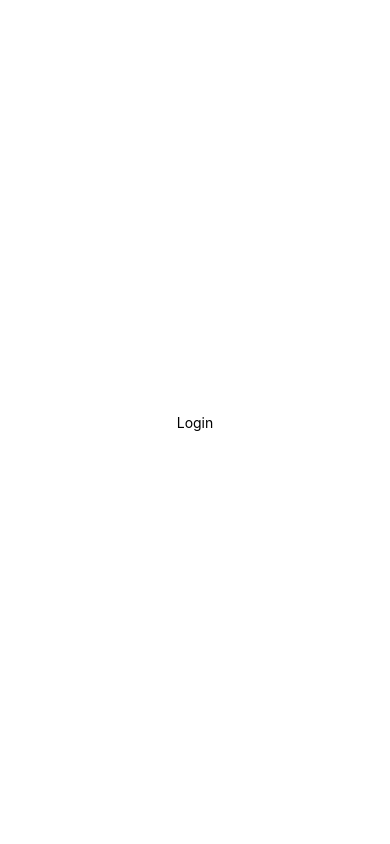
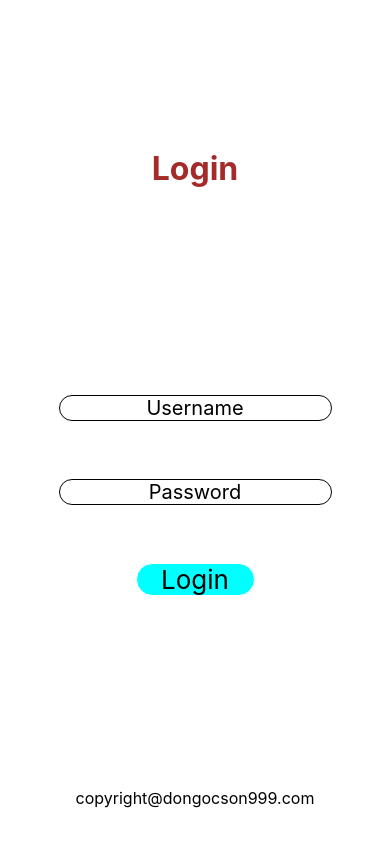
Before and after one commit to dongocson999/ProjectSharedGits, a React Native app in the folder DemoApp/: screen / in a window 390 px wide. Built offline with nearby package versions, Linux system fonts and the light colour scheme.

Commit message:
Edit LoginScreen

```diff
--- a/DemoApp/components/loginScreen.js
+++ b/DemoApp/components/loginScreen.js
@@ -1,13 +1,96 @@
-import React from 'react'
-import {View, Text} from 'react-native'
+import React, {useState} from 'react'
+import {View, Text, TextInput, TouchableOpacity, StyleSheet, Dimensions} from 'react-native'
 import {globalStyles} from '../globals/globalStyles.js'
 
+const windowWidth = Dimensions.get('window').width
+const windowHeight = Dimensions.get('window').height
+
 const LoginScreen = ()=>{
+
+    const [username,setUsername] = useState('')
+    const [password, userPassword] = useState('')
+
     return(
         <View style={globalStyles.container}>
-            <Text>Login</Text>
+            <View style={styles.ViewTitle}>
+                <Text style={styles.Title}>Login</Text>
+            </View>
+            <View style={styles.ViewInput}>
+                <TextInput
+                    style={styles.Input}
+                    placeholder={"Username"}
+                    onChangeText={null}
+                    maxLength={20}
+                    defaultValue={username}
+                />
+                <TextInput
+                    style={styles.Input}
+                    placeholder={"Password"}
+                    onChangeText={null}
+                    maxLength={20}
+                    defaultValue={password}
+                    secureTextEntry={true}
+                />
+            </View>
+            <View style={styles.ViewButton}>
+                <TouchableOpacity onPress={null} style={styles.Button}>
+                    <Text style={styles.ButtonText}>Login</Text>
+                </TouchableOpacity>
+            </View>
+            <View style={styles.ViewFooter}>
+                <Text style={styles.FooterText}>copyright@dongocson999.com</Text>
+            </View>
         </View>
     )
 }
 
+const styles = StyleSheet.create({
+    ViewTitle: {
+        backgroundColor:'white',
+        flex: 3,
+        justifyContent:'center',
+        alignItems:'center'
+    },
+    Title: {
+        fontSize: 32,
+        fontWeight: 'bold',
+        color:'brown'
+    },
+    ViewInput: {
+        backgroundColor: 'white',
+        flex: 2,
+        justifyContent:'space-evenly',
+        alignItems:'center'
+    },
+    Input: {
+        fontSize:20,
+        width: windowWidth*70/100,
+        textAlign:'center',
+        borderWidth: 1,
+        borderRadius: 20
+    },
+    ViewButton: {
+        backgroundColor:'white',
+        flex: 2
+    },
+    Button:{
+        borderWidth: 1,
+        borderRadius: 20,
+        backgroundColor: 'aqua',
+        borderColor: 'white'
+    },
+    ButtonText: {
+        fontSize: 26,
+        width: windowWidth*30/100,
+        textAlign:'center'
+    },
+    ViewFooter: {
+        backgroundColor: 'white',
+        flex: 1/2
+    },
+    FooterText: {
+        fontSize: 16
+    }
+})
+
 export default LoginScreen
--- a/DemoApp/globals/globalStyles.js
+++ b/DemoApp/globals/globalStyles.js
@@ -5,6 +5,7 @@ const windowHeight = Dimensions.get('window').height
 
 export const globalStyles = StyleSheet.create({
     container: {
+        backgroundColor:'white',
         width: windowWidth,
         height: windowHeight,
         justifyContent: 'center',
```
